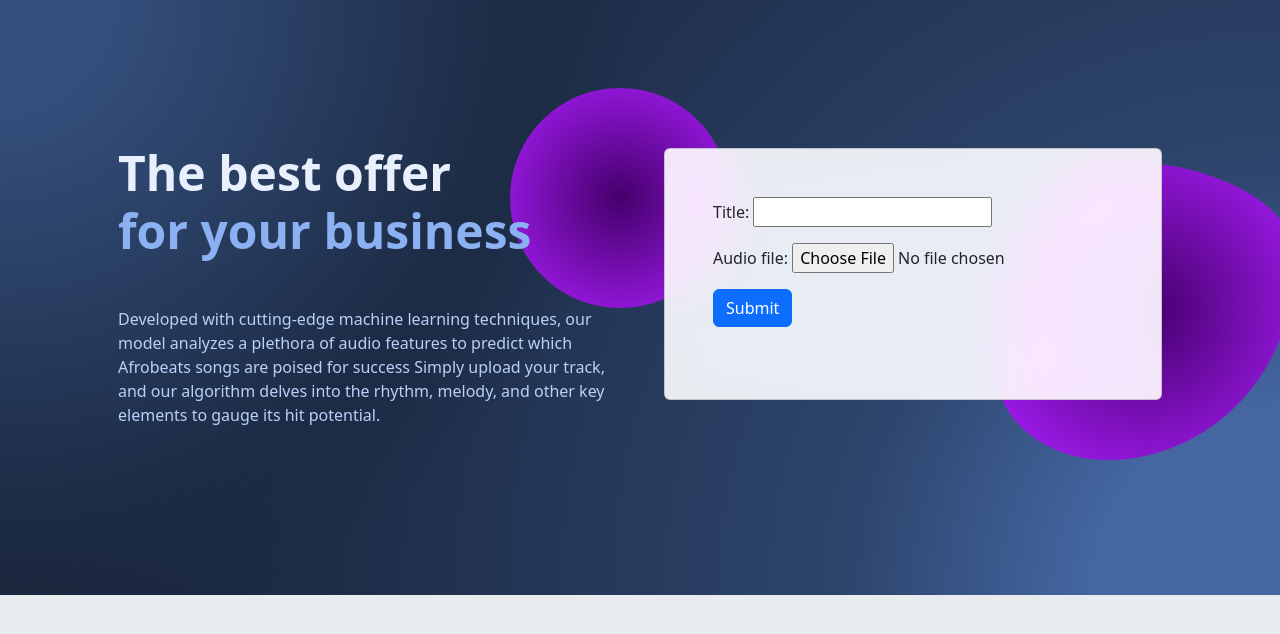
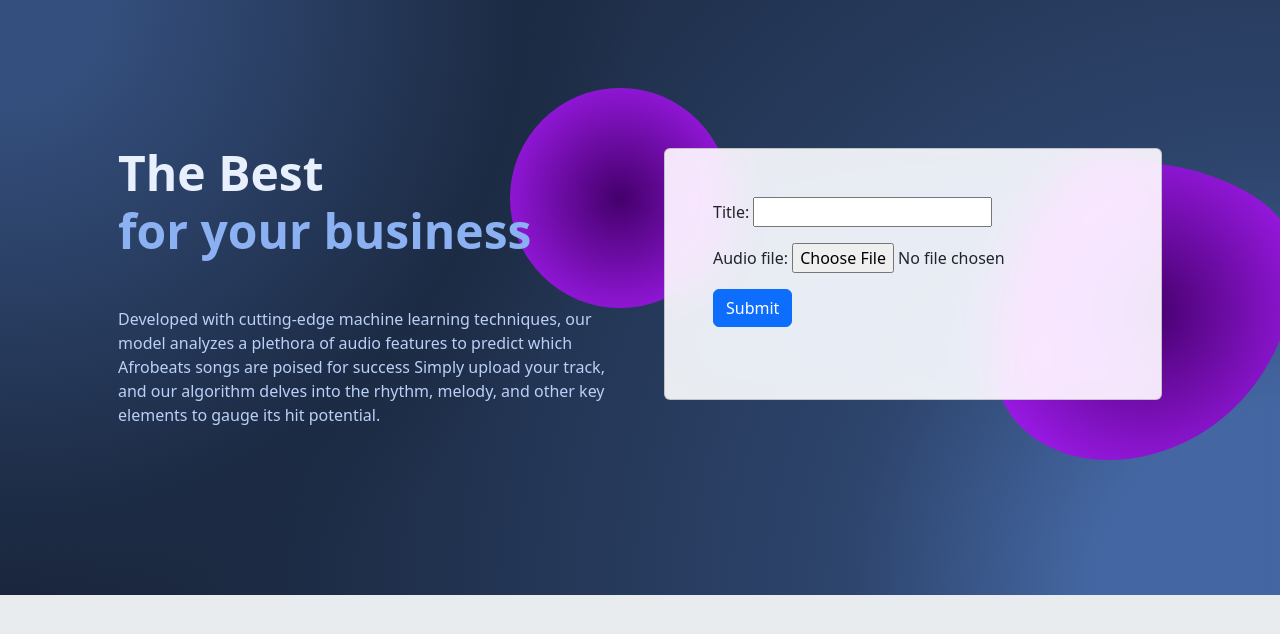
Before and after one commit to Abeltemi/Afrobeat-hit-prediction, a Django app: page /audio in a window 1280 px wide. Shown: the top 634 px of the page. Run offline with Django 4.2, Linux system fonts and the light colour scheme; parts of the project's set-up code (start-up, migrations or seed data) failed here and were passed over.

Commit message:
updated
Signed-off-by: Abel Tee <abeltemitayoade@gmail.com>

```diff
--- a/myapp/templates/myapp/index.html
+++ b/myapp/templates/myapp/index.html
@@ -61,7 +61,7 @@
         <div class="row gx-lg-5 align-items-center mb-5">
           <div class="col-lg-6 mb-5 mb-lg-0" style="z-index: 10">
             <h1 class="my-5 display-5 fw-bold ls-tight" style="color: hsl(218, 81%, 95%)">
-              The best offer <br />
+              The Best <br />
               <span style="color: hsl(218, 81%, 75%)">for your business</span>
             </h1>
             <p class="mb-4 opacity-70" style="color: hsl(218, 81%, 85%)">
```
